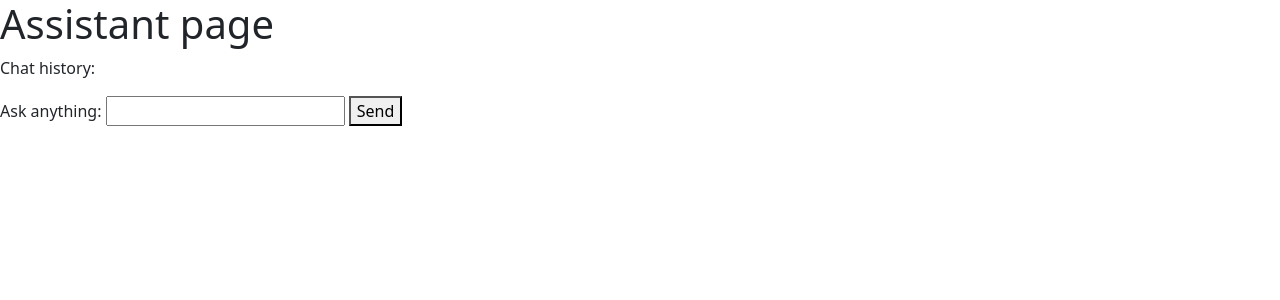
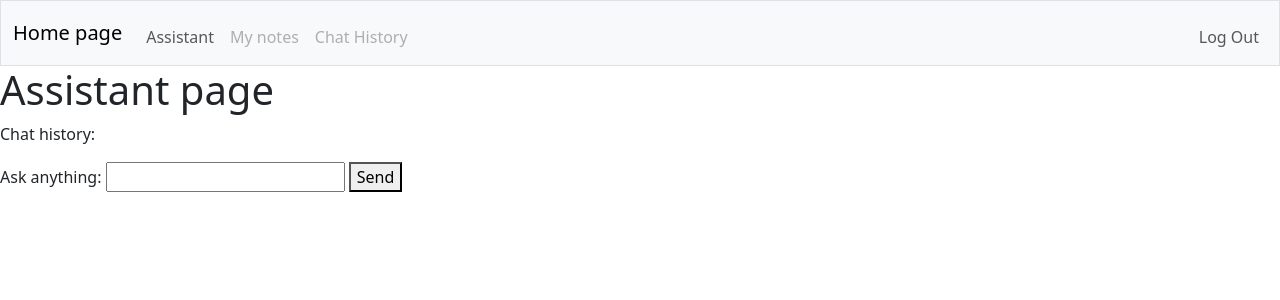
Before and after one commit to NinaG27/CS50_final, a Flask app: page /assistant in a window 1280 px wide. Shown: the top 300 px of the page. Run offline with Flask 3, Linux system fonts and the light colour scheme; the visitor is signed in with stand-in values (Sample User, id 1); data that the repository does not hold is empty.

Commit message:
Add simple navbar

```diff
--- a/flaskr/__init__.py
+++ b/flaskr/__init__.py
@@ -173,8 +173,8 @@
 
         return redirect("/")
 
-    @app.route("/registar", methods=["GET", "POST"])
-    def registar():
+    @app.route("/register", methods=["GET", "POST"])
+    def register():
         """Register user"""
 
         if request.method == "GET":
--- a/flaskr/db.py
+++ b/flaskr/db.py
@@ -59,13 +59,13 @@
     # Hash password
     password_hash = generate_password_hash(password)
     # INSERT OR IGNORE can silently fail so need to check for changes
-    cursor = db.execute("INSERT OR IGNORE INTO users (email, password_hash) VALUES (?, ?)", (email, password_hash))
+    cursor = db.execute("INSERT OR IGNORE INTO users (email, password_hash) VALUES (?, ?)", [email, password_hash])
 
     return cursor.rowcount == 1
 
 def find_user(email):
 
-    user = query_db("SELECT * FROM users WHERE email = ?", (email), True)
+    user = query_db("SELECT * FROM users WHERE email = ?", [email], True)
 
     return user if user else None
 
@@ -89,12 +89,12 @@
 # Save user and assistant messages
 def save_message(db, user_id, role, message):
     print("Role is:", role)
-    cursor = db.execute("INSERT INTO chat_log (user_id, role, message) VALUES (?, ?, ?)", (user_id, role, message))
+    cursor = db.execute("INSERT INTO chat_log (user_id, role, message) VALUES (?, ?, ?)", [user_id, role, message])
 
     return cursor.rowcount == 1
 
 def get_messages(user_id, limit=20):
-    messages = query_db("SELECT * FROM chat_log WHERE user_id=? ORDER BY created_at DESC LIMIT ?", (user_id, limit))
+    messages = query_db("SELECT * FROM chat_log WHERE user_id=? ORDER BY created_at DESC LIMIT ?", [user_id, limit])
     print(messages[::-1])
 
     # list[start : stop : step]
--- a/flaskr/templates/layout.html
+++ b/flaskr/templates/layout.html
@@ -21,6 +21,32 @@
 </head>
 
 <body>
+    <nav class="bg-light border navbar navbar-expand-md navbar-light">
+        <div class="container-fluid">
+            <a class="navbar-brand" href="/"><span class="red">Home page</span></a>
+            <button aria-controls="navbar" aria-expanded="false" aria-label="Toggle navigation" class="navbar-toggler"
+                data-bs-target="#navbar" data-bs-toggle="collapse" type="button">
+                <span class="navbar-toggler-icon"></span>
+            </button>
+            <div class="collapse navbar-collapse" id="navbar">
+                {% if session["user_id"] %}
+                <ul class="navbar-nav me-auto mt-2">
+                    <li class="nav-item"><a class="nav-link" href="/assistant">Assistant</a></li>
+                    <li class="nav-item"><a class="nav-link disabled" href="/notes">My notes</a></li>
+                    <li class="nav-item"><a class="nav-link disabled" href="/history">Chat History</a></li>
+                </ul>
+                <ul class="navbar-nav ms-auto mt-2">
+                    <li class="nav-item"><a class="nav-link" href="/logout">Log Out</a></li>
+                </ul>
+                {% else %}
+                <ul class="navbar-nav ms-auto mt-2">
+                    <li class="nav-item"><a class="nav-link" href="/register">Register</a></li>
+                    <li class="nav-item"><a class="nav-link" href="/login">Log In</a></li>
+                </ul>
+                {% endif %}
+            </div>
+        </div>
+    </nav>
 
     <body>
         {% block content %}
```
